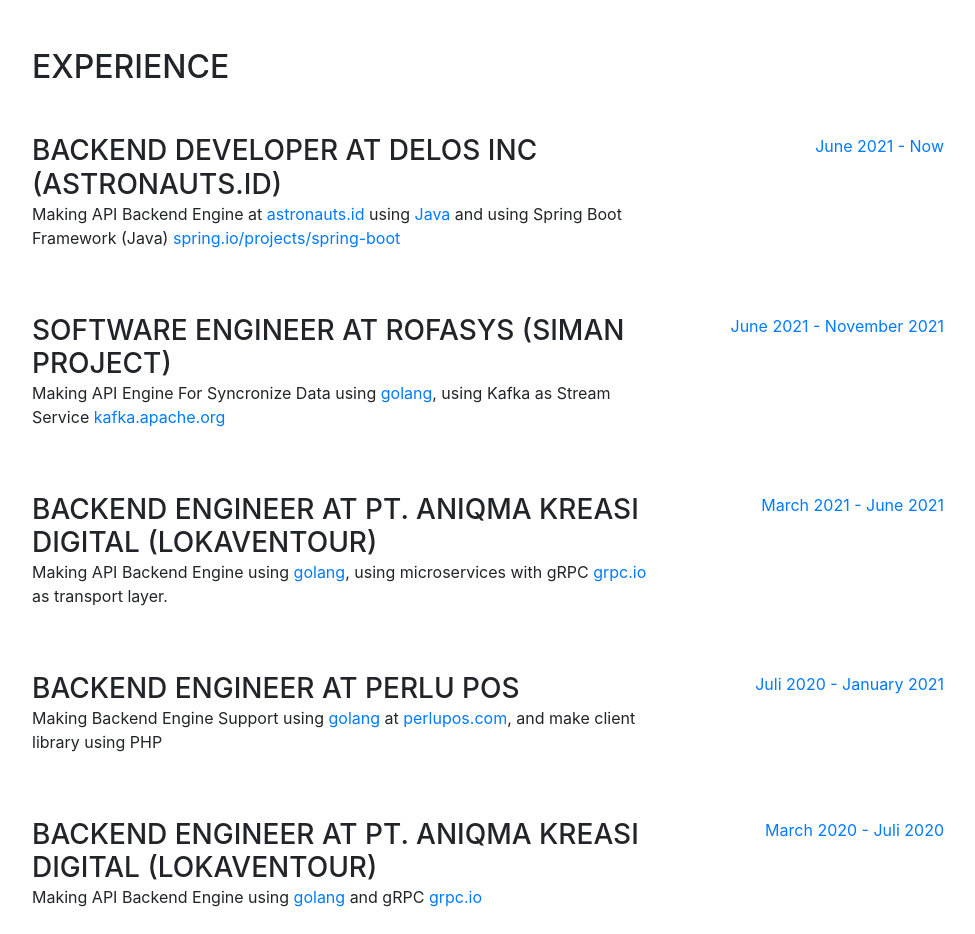
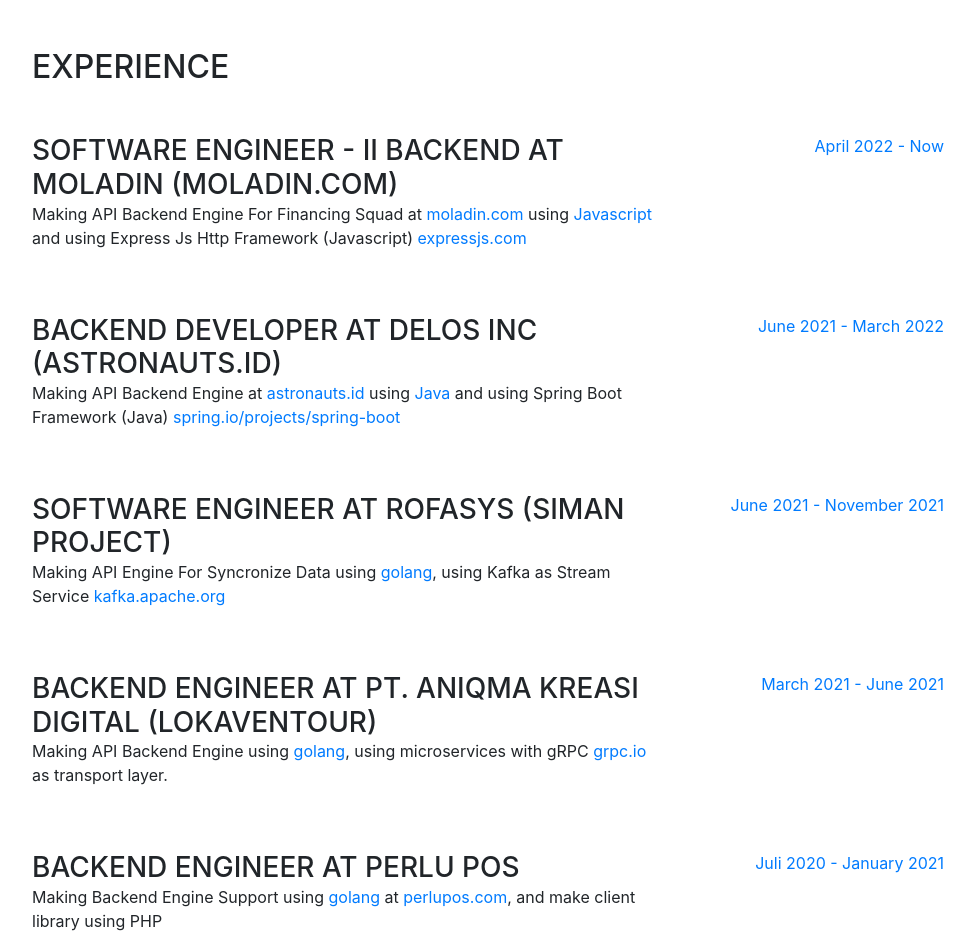
Before and after one commit to huzairuje/portfolio, a website with bundled scripts: page index.html in a window 1280 px wide. Shown: the part 800-1734 px from the top of the page, without its empty margins (288-1263 px from the left). Built offline with nearby package versions, Linux system fonts and the light colour scheme; a web font is replaced by a local one.

Commit message:
fix on add moladin as present workplace

```diff
--- a/index.html
+++ b/index.html
@@ -115,12 +115,22 @@
           <h2 class="mb-5">Experience</h2>
           <div class="resume-item d-flex flex-column flex-md-row mb-5">
             <div class="resume-content mr-auto">
+              <h3 class="mb-0">Software Engineer - II Backend at Moladin (moladin.com)</h3>
+              <!-- <div class="subheading mb-3">Intelitec Solutions</div> -->
+              <p>Making API Backend Engine For Financing Squad at <a href="https://moladin.com/" target="_blank">moladin.com</a> using <a href="https://nodejs.org/en/" target="_blank">Javascript</a> and using Express Js Http Framework (Javascript)  <a href="https://expressjs.com/" target="_blank">expressjs.com</a>
+            </div>
+            <div class="resume-date text-md-right">
+              <span class="text-primary">April 2022 - Now</span>
+            </div>
+          </div>
+          <div class="resume-item d-flex flex-column flex-md-row mb-5">
+            <div class="resume-content mr-auto">
               <h3 class="mb-0">Backend Developer at Delos Inc (astronauts.id)</h3>
               <!-- <div class="subheading mb-3">Intelitec Solutions</div> -->
               <p>Making API Backend Engine at <a href="https://astronauts.id/" target="_blank">astronauts.id</a>  using <a href="https://en.wikipedia.org/wiki/Java" target="_blank">Java</a> and using Spring Boot Framework (Java)  <a href="https://spring.io/projects/spring-boot" target="_blank">spring.io/projects/spring-boot</a>
             </div>
             <div class="resume-date text-md-right">
-              <span class="text-primary">June 2021 - Now</span>
+              <span class="text-primary">June 2021 - March 2022</span>
             </div>
           </div>
           <div class="resume-item d-flex flex-column flex-md-row mb-5">
```
